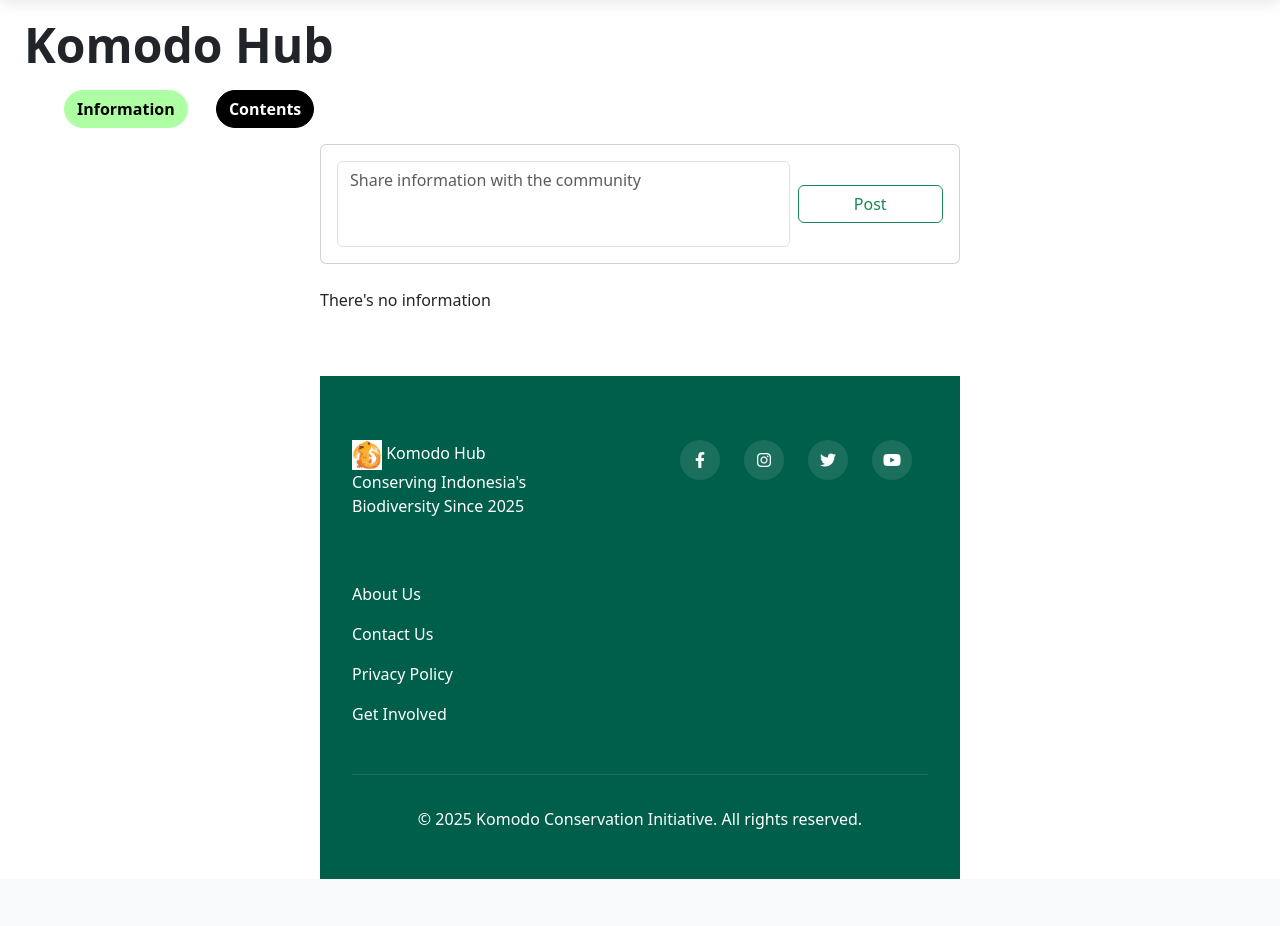
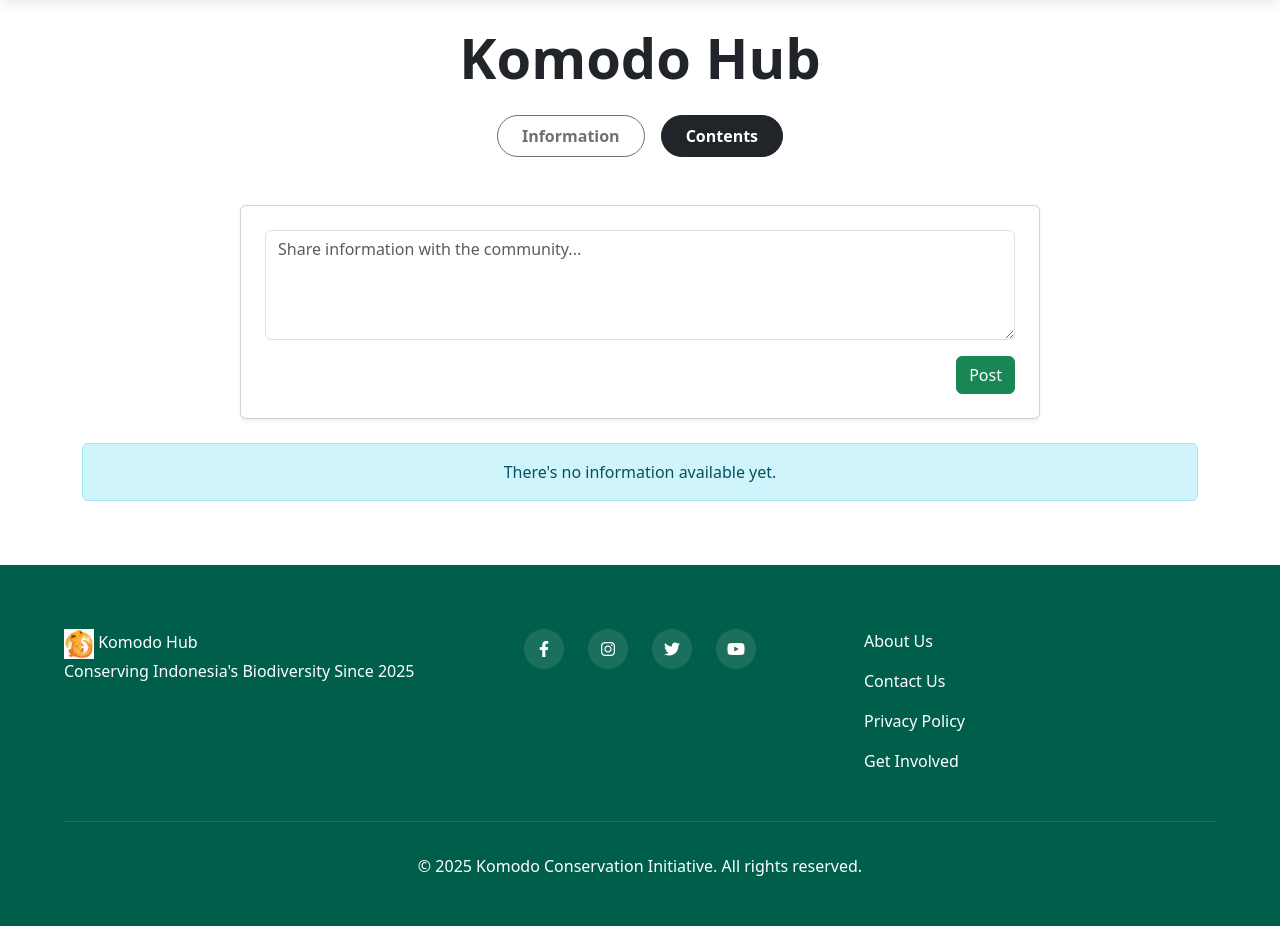
Before and after one commit to Ibrahimcode18/Komodo, a Flask app: page /communityinfo in a window 1280 px wide. Shown: the part 88-1014 px from the top of the page. Before the commit the page ends 967 px from the top, so only its background shows below. Run offline with Flask 3, Linux system fonts and the light colour scheme; a user stored in the database is signed in; data comes from the database, SQL or seed files in the repository; some libraries are stand-ins or nearby versions.

Commit message:
restructuring information page.

```diff
--- a/website/templates/information.html
+++ b/website/templates/information.html
@@ -1,73 +1,65 @@
 {% extends "base2.html" %}
 {% block title %} {{ user.organization.name }} {% endblock %}
+
 {% block content %}
-<section class="mt-2 ms-3">
-    <h2 class="fw-bold p-2 mb-2  me-5" style="width: fit-content; font-size:xxx-large;">{{ user.organization.name }}</h2>
-    <section class="ms-5 mb-3">
-        <button type="button" class="btn btn-primary rounded-pill me-4 fw-bold" style="background-color: #AEFFA3; border-color :#AEFFA3; color: black;">
+<section class="container mt-4">
+    <h2 class="fw-bold display-4 text-center mb-4">{{ user.organization.name }}</h2>
+
+    <!-- Action Buttons -->
+    <div class="d-flex justify-content-center gap-3 mb-5">
+        <button type="button" class="btn btn-outline-dark rounded-pill px-4 py-2 fw-semibold" disabled>
             Information
         </button>
-        <a href="{{ url_for('views.communitycont', organization_id = user.organ_id ) }}">
-        <button type="button" class="btn btn-primary rounded-pill fw-bold" style="background-color: #000000; border-color :#000000; color: #FFFFFF;">
+        <a href="{{ url_for('views.communitycont', organization_id=user.organ_id) }}" class="btn btn-dark rounded-pill px-4 py-2 fw-semibold">
             Contents
-        </button></a>
-    </section>
-</section>
+        </a>
+    </div>
 
-<section class="align-items-center" style="width: 50%; margin: auto;">
+    <!-- Post Form for Admin -->
     {% if user.role_id == 2 %}
-    <section class="form-floating mb-4">
+    <div class="card shadow-sm p-4 mb-4 mx-auto" style="max-width: 800px;">
         <form action="/communityinfo" method="POST">
-            <section class="card p-3 mx-auto" style="max-width: 900px; width: 100%;">
-                <section class="row g-2 align-items-center">
-                    <section class="col-12 col-md-9">
-                        <textarea class="form-control w-100" name="content" placeholder="Share information with the community" id="floatingTextarea" style="resize: none;" rows="3" required></textarea>
-                    </section>
-                    <section class="col-12 col-md-3 text-end">
-                        <button type="submit" class="btn btn-outline-success w-100">Post</button>
-                    </section>
-                </section>
-            </section>
+            <div class="mb-3">
+                <textarea class="form-control" name="content" placeholder="Share information with the community..." rows="4" required></textarea>
+            </div>
+            <div class="text-end">
+                <button type="submit" class="btn btn-success">Post</button>
+            </div>
         </form>
-    </section>
+    </div>
     {% endif %}
 
-
+    <!-- Information Cards -->
     {% if information %}
         {% for info in information %}
-        <section class="card p-3 mb-5" style="background-color: #D9D9D9;">
-            <section class="row align-items-center justify-content-between">
-
-                <section class="col-auto">
-                    <button class="btn btn-success" style="font-weight: bold;" disabled>{{ info.user.firstname[0] }}</button>
-                </section>
-
-                <section class="col d-flex flex-column">
-                    <section class="d-flex align-items-center">
-                        <h6 class="mb-0 fw-bold me-2">{{ info.user.firstname }} {{ info.user.lastname }}</h6>
-                        <p class="mb-0 small text-danger">{{ info.user.role.role_name }}</p>
-                    </section>
-                    <p class="mb-0 text-muted small">{{ info.date.strftime('%B %d, %Y - %I:%M %p') }}</p>
-                </section>
-
-                <section class="col-auto">
+        <div class="card mb-4 shadow-sm" style="background-color: #f8f9fa;">
+            <div class="card-body">
+                <div class="d-flex justify-content-between align-items-start flex-wrap">
+                    <div class="d-flex align-items-center mb-2">
+                        <div class="btn btn-success rounded-circle me-3" style="width: 40px; height: 40px; padding: 0.5rem 0; font-weight: bold; text-align: center;">
+                            {{ info.user.firstname[0] }}
+                        </div>
+                        <div>
+                            <h6 class="mb-0 fw-bold">{{ info.user.firstname }} {{ info.user.lastname }}</h6>
+                            <small class="text-danger">{{ info.user.role.role_name }}</small><br>
+                            <small class="text-muted">{{ info.date.strftime('%B %d, %Y - %I:%M %p') }}</small>
+                        </div>
+                    </div>
                     {% if user.role_id == 2 %}
-                        <form action="{{ url_for('views.delete_info', info_id=info.id) }}" method="POST" onsubmit="return confirm('Are you sure you want to delete this information?')">
-                            <button type="submit" class="dropdown-item text-danger">&times;</button>
-                        </form>
+                    <form action="{{ url_for('views.delete_info', info_id=info.id) }}" method="POST" onsubmit="return confirm('Are you sure you want to delete this information?')">
+                        <button type="submit" class="btn btn-sm btn-outline-danger" title="Delete">&times;</button>
+                    </form>
                     {% endif %}
-                </section>
-            </section>
-            <hr>
-            <section class="card-body">
-                <p>{{ info.content }}
-                </p>
-            </section>
-        </section>
+                </div>
+                <hr>
+                <p class="mb-0">{{ info.content }}</p>
+            </div>
+        </div>
         {% endfor %}
     {% else %}
-        <p>There's no information</p>
+    <div class="alert alert-info text-center">There's no information available yet.</div>
     {% endif %}
+</section>
 {% endblock %}
 
 {% block javascript %}
```
Also changed, not shown: website/templates/Contact.html (+5 -5 lines).
